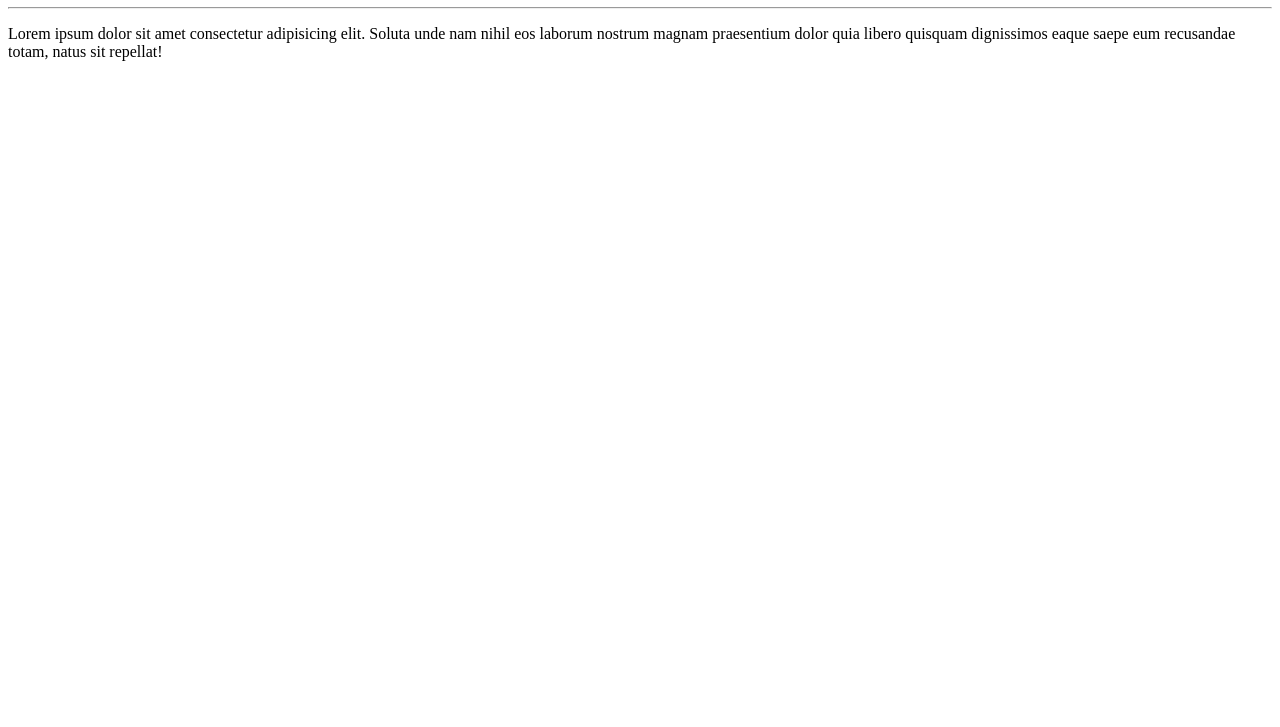
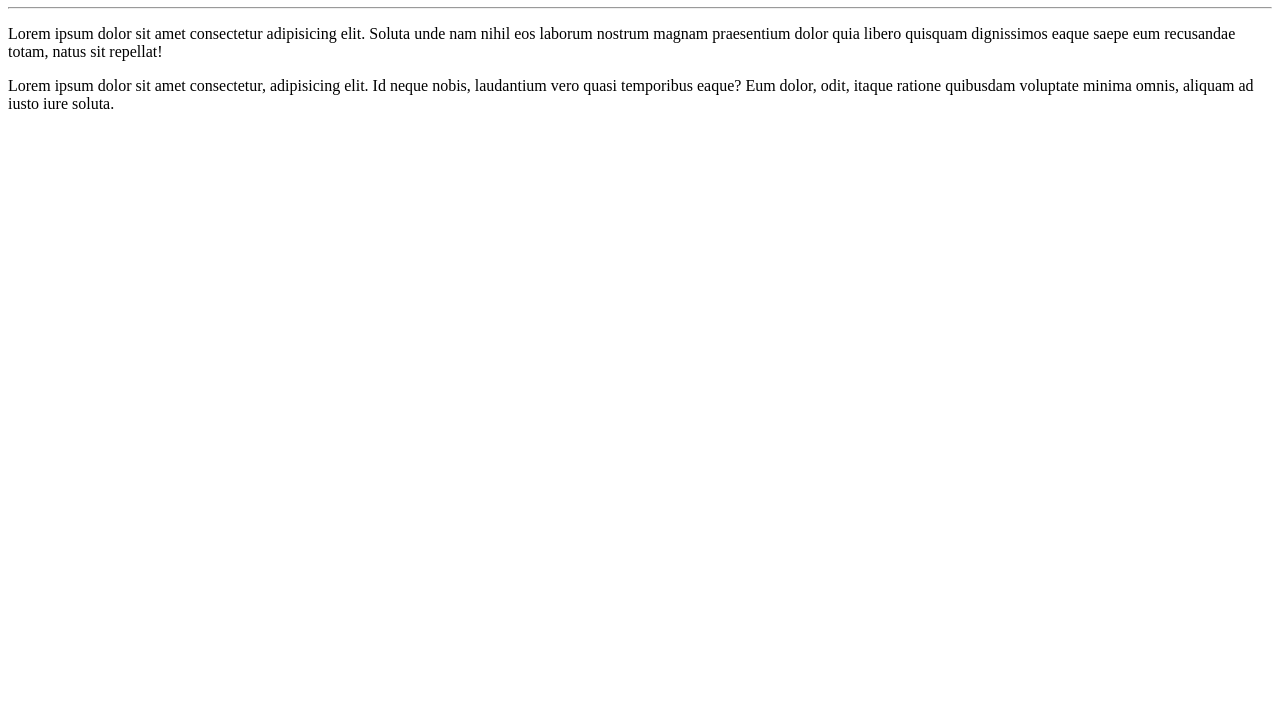
Before and after one commit to ArthurHSAngelo/Ola_Mundo, a plain HTML site: page site_exemplo/index.html in a window 1280 px wide. Shown: the part 73-800 px from the top of the page. Drawn offline with Linux system fonts and the light colour scheme.

Commit message:
adicionei um parágrafo

```diff
--- a/site_exemplo/index.html
+++ b/site_exemplo/index.html
@@ -9,5 +9,6 @@
     <h1>Olá, Mundo</h1>
     <hr>
     <p>Lorem ipsum dolor sit amet consectetur adipisicing elit. Soluta unde nam nihil eos laborum nostrum magnam praesentium dolor quia libero quisquam dignissimos eaque saepe eum recusandae totam, natus sit repellat!</p>
+    <p>Lorem ipsum dolor sit amet consectetur, adipisicing elit. Id neque nobis, laudantium vero quasi temporibus eaque? Eum dolor, odit, itaque ratione quibusdam voluptate minima omnis, aliquam ad iusto iure soluta.</p>
 </body>
 </html>
```
